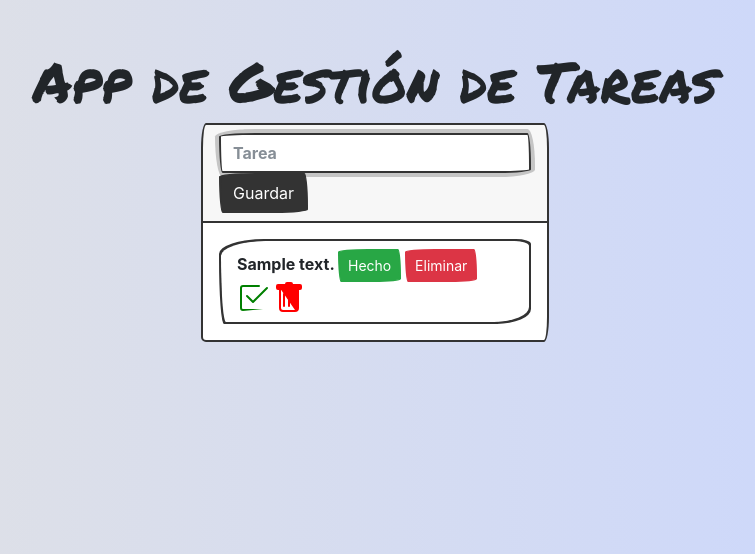
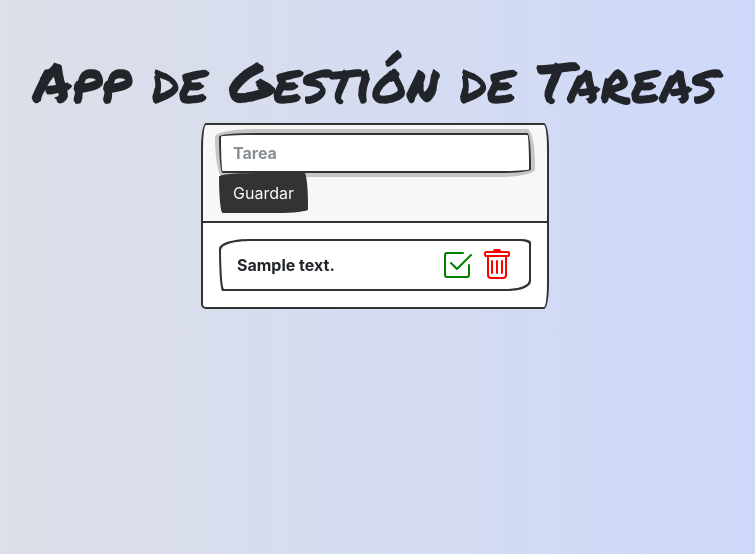
Before and after one commit to Yetclipse/GestorTareas, a Flask app: page / in a window 1280 px wide. Shown: the top 554 px of the page, without its empty margins (265-1020 px from the left). Run offline with Flask 3, Linux system fonts and the light colour scheme; tables that the repository leaves empty hold one stand-in row (values such as "Sample post"); some libraries are stand-ins or nearby versions; some web fonts are replaced.

Commit message:
Agregar botones visuales

```diff
--- a/templates/index.html
+++ b/templates/index.html
@@ -3,9 +3,6 @@
 <head>
     <meta charset="UTF-8">
     <title>App Gestor de Tareas</title>
-
-    <!-- Bootstrap base -->
-    <link href="https://cdn.jsdelivr.net/npm/bootstrap@5.3.2/dist/css/bootstrap.min.css" rel="stylesheet">
 
     <!-- Bootswatch Sketchy -->
     <link href="https://cdn.jsdelivr.net/npm/bootswatch@5.3.2/dist/sketchy/bootstrap.min.css" rel="stylesheet">
@@ -49,32 +46,33 @@
                         <!-- Gracias a Jinja se puede introducir código Python en nuestro HTML y
                         Python se encarga de ejecutarlo e interpretarlo -->
                         {% for tarea in lista_de_tareas %}
-                        <li class="list-group-item">
-                            {{tarea.contenido}} <!-- contenido es la variable de la clase Tarea
-                            que almacena el texto de la tarea -->
-                            <a href="" style="text-decoration:none" class="btn btn-success btn-sm"> Hecho </a>
-                            <a href="" style="text-decoration:none" class="btn btn-danger btn-sm"> Eliminar </a>
-                            <svg xmlns="http://www.w3.org/2000/svg" width="2em" height="2em" fill="green" class="bi bi-check2-square" viewBox="0 0 16 16">
-                                <path d="M3 14.5A1.5 1.5 0 0 1 1.5 13V3A1.5 1.5 0 0 1 3
-                                1.5h8a.5.5 0 0 1 0 1H3a.5.5 0 0 0-.5.5v10a.5.5 0 0 0 .5.5h10a.5.5 0 0 0 .5-
-.5V8a.5.5 0 0 1 1 0v5a1.5 1.5 0 0 1-1.5 1.5H3z"/>
-<path d="m8.354 10.354 7-7a.5.5 0 0 0-.708-.708L8 9.293 5.354
-6.646a.5.5 0 1 0-.708.708l3 3a.5.5 0 0 0 .708 0z"/>
-</svg>
-</a>
-<a href="" style="text-decoration:none">
-<svg xmlns="http://www.w3.org/2000/svg" width="2em" height="2em"
-fill="red" class="bi bi-trash" viewBox="0 0 16 16">
-<path d="M5.5 5.5A.5.5 0 0 1 6 6v6a.5.5 0 0 1-1 0V6a.5.5 0 0 1
-.5-.5zm2.5 0a.5.5 0 0 1 .5.5v6a.5.5 0 0 1-1 0V6a.5.5 0 0 1 .5-.5zm3 .5a.5.5 0 0
-0-1 0v6a.5.5 0 0 0 1 0V6z"/>
-<path fill-rule="evenodd" d="M14.5 3a1 1 0 0 1-1 1H13v9a2 2 0 0
-1-2 2H5a2 2 0 0 1-2-2V4h-.5a1 1 0 0 1-1-1V2a1 1 0 0 1 1-1H6a1 1 0 0 1 1-1h2a1 1 0
-0 1 1 1h3.5a1 1 0 0 1 1 1v1zM4.118 4 4 4.059V13a1 1 0 0 0 1 1h6a1 1 0 0 0 1-
-1V4.059L11.882 4H4.118zM2.5 3V2h11v1h-11z"/>
-</svg>
-</a>
+                        <li class="list-group-item d-flex justify-content-between align-items-center">
+                            <!-- Texto de la tarea -->
+                            <span>{{ tarea.contenido }}</span>
+                            <!-- Acciones a la derecha -->
+                            <div class="d-flex align-items-center gap-2">
+
+                            <!-- ICONO CHECK -->
+                            <a href="" style="text-decoration:none" title="Hecho">
+                                <svg xmlns="http://www.w3.org/2000/svg" width="2em" height="2em"
+                                    fill="green" viewBox="0 0 16 16" style="display:block;">
+                                    <path d="M3 14.5A1.5 1.5 0 0 1 1.5 13V3A1.5 1.5 0 0 1 3 1.5h8a.5.5 0 0 1 0 1H3a.5.5 0 0 0-.5.5v10a.5.5 0 0 0 .5.5h10a.5.5 0 0 0 .5-.5V8a.5.5 0 0 1 1 0v5a1.5 1.5 0 0 1-1.5 1.5H3z"/>
+                                    <path d="m8.354 10.354 7-7a.5.5 0 0 0-.708-.708L8 9.293 5.354 6.646a.5.5 0 1 0-.708.708l3 3a.5.5 0 0 0 .708 0z"/>
+                                </svg>
+                            </a>
+
+                            <!-- ICONO BASURA -->
+                            <a href="" style="text-decoration:none" title="Eliminar">
+                                <svg xmlns="http://www.w3.org/2000/svg" width="2em" height="2em"
+                                    fill="red" viewBox="0 0 16 16" style="display:block;">
+                                    <path d="M5.5 5.5A.5.5 0 0 1 6 6v6a.5.5 0 0 1-1 0V6a.5.5 0 0 1 .5-.5zm2.5 0a.5.5 0 0 1 .5.5v6a.5.5 0 0 1-1 0V6a.5.5 0 0 1 .5-.5zm3 .5a.5.5 0 0 0-1 0v6a.5.5 0 0 0 1 0V6z"/>
+                                    <path fill-rule="evenodd" d="M14.5 3a1 1 0 0 1-1 1H13v9a2 2 0 0 1-2 2H5a2 2 0 0 1-2-2V4h-.5a1 1 0 0 1-1-1V2a1 1 0 0 1 1-1H6a1 1 0 0 1 1-1h2a1 1 0 0 1 1 1h3.5a1 1 0 0 1 1 1v1zM4.118 4 4 4.059V13a1 1 0 0 0 1 1h6a1 1 0 0 0 1-1V4.059L11.882 4H4.118zM2.5 3V2h11v1h-11z"/>
+                                </svg>
+                            </a>
+
+                            </div>
                         </li>
+
                         {% endfor %}
                     </ul>
                 </div>
```
